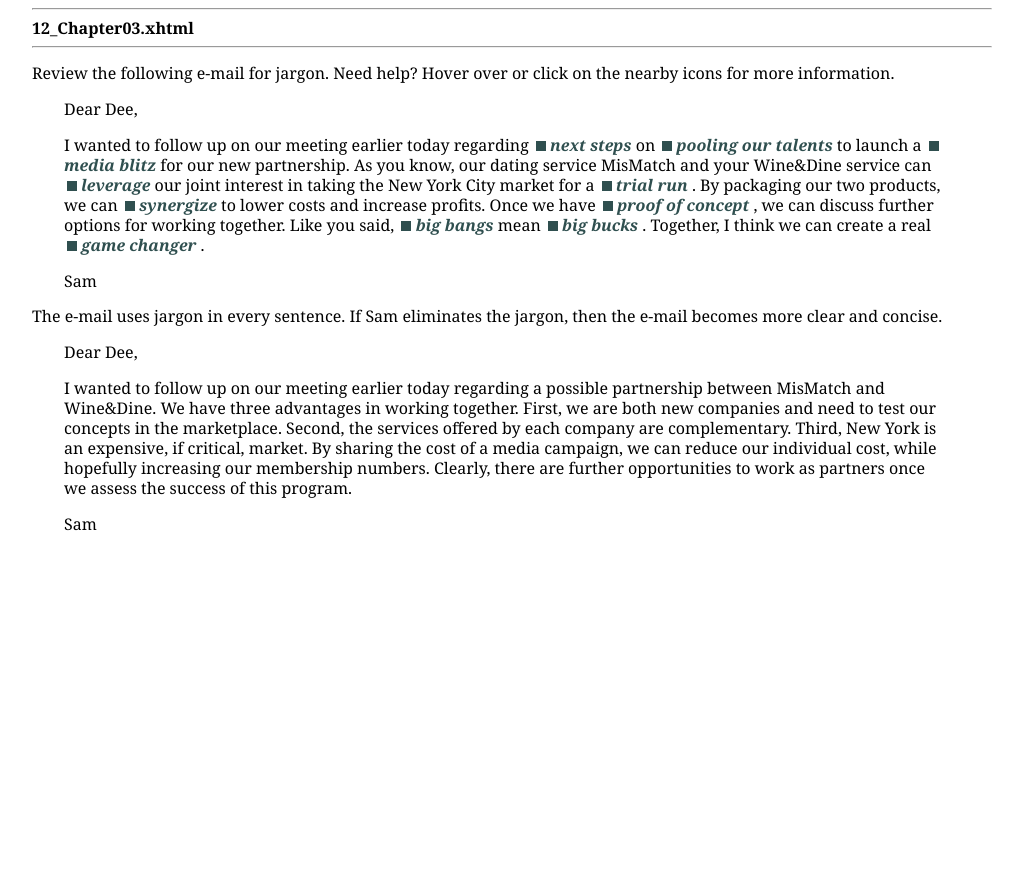
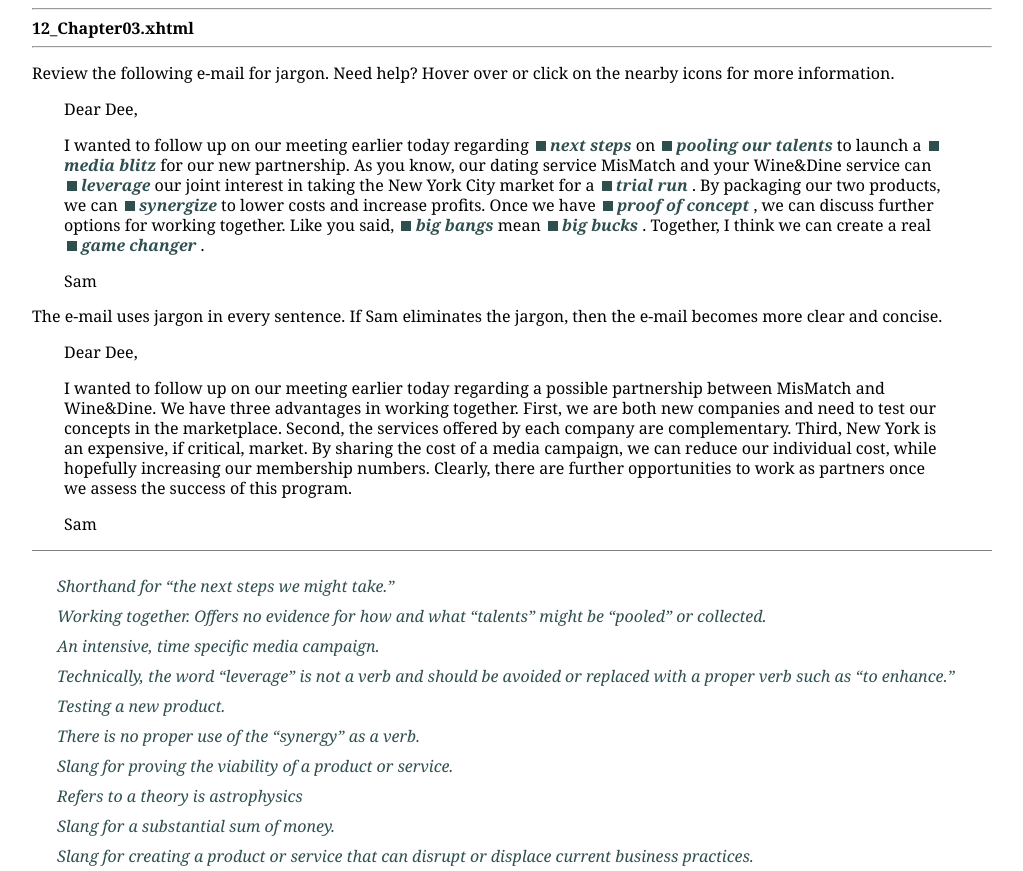
Before and after one commit to airgead73/bus123, a website: page public/index.html in a window 1280 px wide. Shown: the whole page, without its empty margins (128-1151 px from the left). Before the commit the page ends 800 px from the top, so only its background shows below. Drawn offline with Linux system fonts and the light colour scheme.

Commit message:
refactor nojs

```diff
--- a/public/css/tooltip.css
+++ b/public/css/tooltip.css
@@ -5,7 +5,14 @@
 }
 
 [id^='tooltip'] {
-  color: red;
+  font-style: italic;
+  color: darkslategray;
+  padding: 5px 25px;
+}
+
+[id^='tooltip']:first-of-type {
+  border-top: 1px solid gray;
+  padding-top: 25px;
 }
 
 [id^='tooltip'][aria-hidden='true'] {
--- a/public/index.html
+++ b/public/index.html
@@ -137,7 +137,7 @@
 
   </section>
 
-  <script type="text/javascript" src="js/app.js"></script>
+  <!-- <script type="text/javascript" src="js/app.js"></script> -->
 
 </body>
 
```
